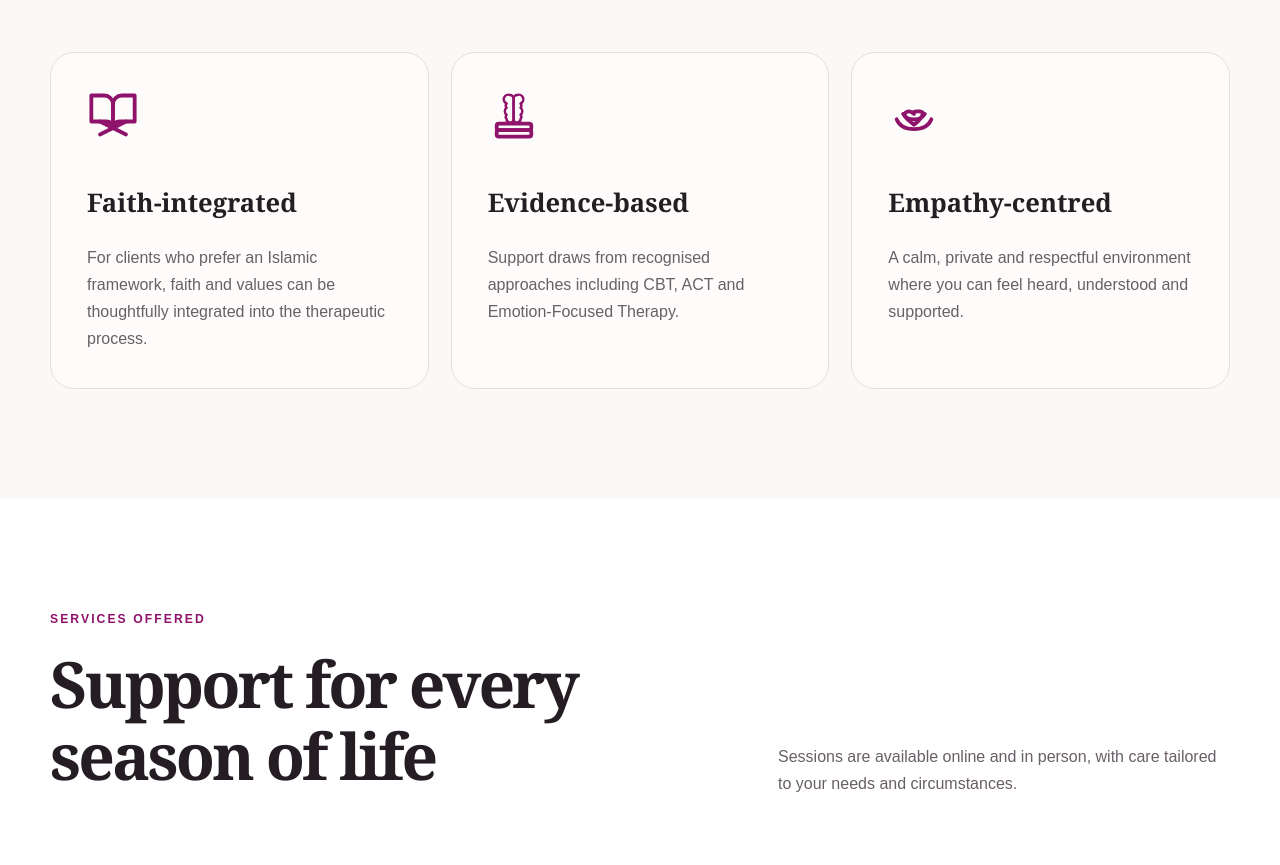
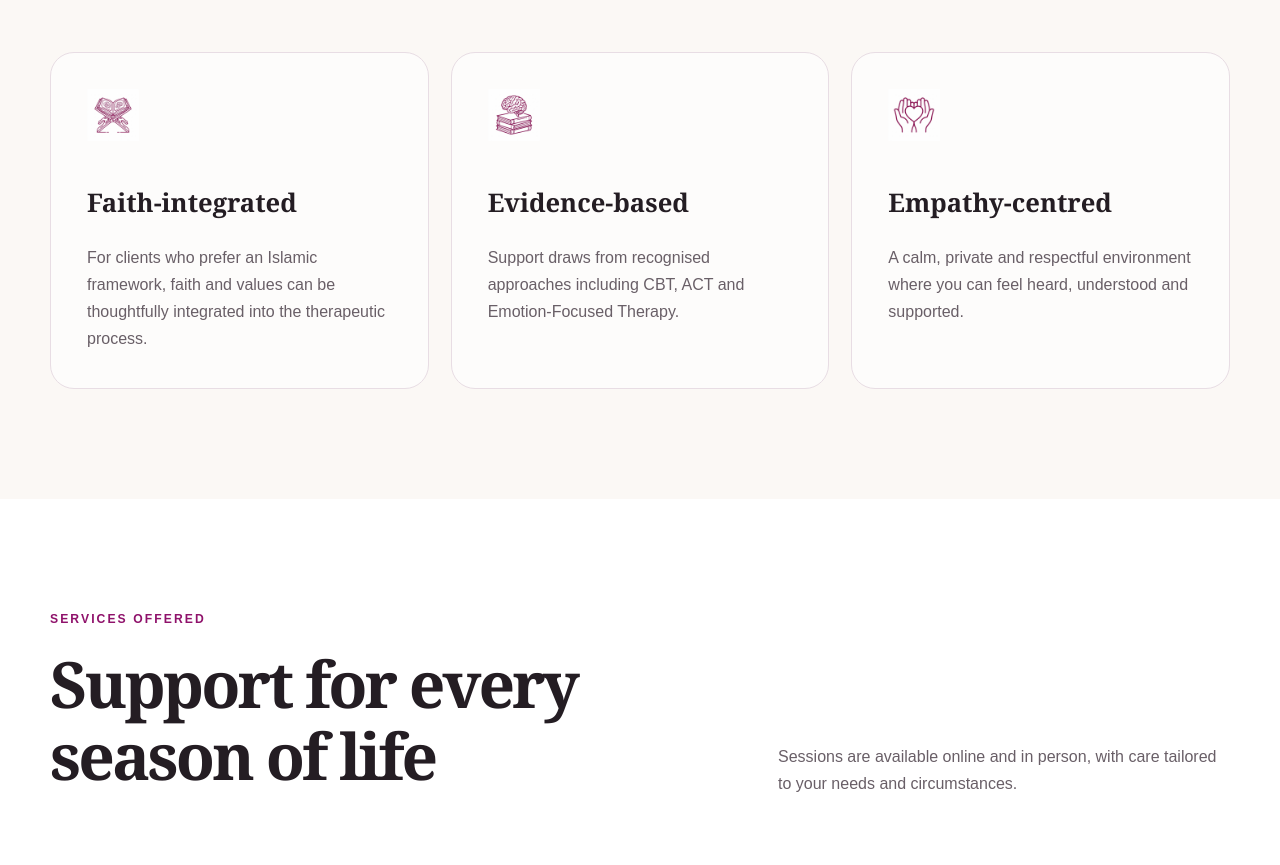
Before and after one commit to safwanibnibrahim/qalbun-care-website, a plain HTML site: page index.html in a window 1280 px wide. Shown: the part 1358-2223 px from the top of the page. Drawn offline with Linux system fonts and the light colour scheme.

Commit message:
feat: replace values card inline SVGs with high-quality generated PNG icons

```diff
--- a/index.html
+++ b/index.html
@@ -96,37 +96,21 @@
         <div class="card-grid three">
           <article class="value-card reveal">
             <span class="icon" aria-hidden="true">
-              <svg viewBox="0 0 24 24" fill="none" stroke="currentColor" stroke-width="1.75" stroke-linecap="round" stroke-linejoin="round">
-                <path d="M2 3h6a4 4 0 0 1 4 4v11a3 3 0 0 0-3-3H2z" />
-                <path d="M22 3h-6a4 4 0 0 0-4 4v11a3 3 0 0 1 3-3h7z" />
-                <path d="M6 21l12-6" />
-                <path d="M18 21L6 15" />
-              </svg>
+              <img src="assets/value-faith.png" alt="" width="52" height="52">
             </span>
             <h3>Faith-integrated</h3>
             <p>For clients who prefer an Islamic framework, faith and values can be thoughtfully integrated into the therapeutic process.</p>
           </article>
           <article class="value-card reveal">
             <span class="icon" aria-hidden="true">
-              <svg viewBox="0 0 24 24" fill="none" stroke="currentColor" stroke-width="1.75" stroke-linecap="round" stroke-linejoin="round">
-                <g transform="translate(4, 1.5) scale(0.65)">
-                  <path d="M9.5 2A2.5 2.5 0 0 1 12 4.5v15a2.5 2.5 0 0 1-4.96-.44 2.5 2.5 0 0 1 0-3.12 3 3 0 0 1 0-4.88 2.5 2.5 0 0 1 0-3.12A2.5 2.5 0 0 1 9.5 2Z" />
-                  <path d="M14.5 2A2.5 2.5 0 0 0 12 4.5v15a2.5 2.5 0 0 0 4.96-.44 2.5 2.5 0 0 0 0-3.12 3 3 0 0 0 0-4.88 2.5 2.5 0 0 0 0-3.12A2.5 2.5 0 0 0 14.5 2Z" />
-                </g>
-                <path d="M5 16h14a1 1 0 0 1 1 1v1a1 1 0 0 1-1 1H5a1 1 0 0 1-1-1v-1a1 1 0 0 1 1-1z" />
-                <path d="M5 19h14a1 1 0 0 1 1 1v1a1 1 0 0 1-1 1H5a1 1 0 0 1-1-1v-1a1 1 0 0 1 1-1z" />
-              </svg>
+              <img src="assets/value-evidence.png" alt="" width="52" height="52">
             </span>
             <h3>Evidence-based</h3>
             <p>Support draws from recognised approaches including CBT, ACT and Emotion-Focused Therapy.</p>
           </article>
           <article class="value-card reveal">
             <span class="icon" aria-hidden="true">
-              <svg viewBox="0 0 24 24" fill="none" stroke="currentColor" stroke-width="1.75" stroke-linecap="round" stroke-linejoin="round">
-                <path d="M12 11.5c-1.5-1.5-3-1.5-4-.5s-.5 2 4 5.5c4.5-3.5 4-5 4-5.5s-2.5-1-4-.5z" />
-                <path d="M4 14c1 2.5 3.5 4.5 8 4.5s7-2 8-4.5" />
-                <path d="M7 11.5c1 1.5 2 2.5 5 2.5s4-1 5-2.5" />
-              </svg>
+              <img src="assets/value-empathy.png" alt="" width="52" height="52">
             </span>
             <h3>Empathy-centred</h3>
             <p>A calm, private and respectful environment where you can feel heard, understood and supported.</p>
--- a/styles.css
+++ b/styles.css
@@ -76,8 +76,8 @@ h3 { font-size: 1.6rem; }
 .card-grid.two { grid-template-columns: repeat(2, 1fr); }
 .value-card, .service-card { padding: 36px; border: 1px solid var(--line); border-radius: var(--radius); background: rgba(255,255,255,.62); transition: .25s; }
 .value-card:hover, .service-card:hover { transform: translateY(-5px); box-shadow: var(--shadow); }
-.value-card .icon { display: block; width: 52px; height: 52px; margin-bottom: 48px; color: var(--berry); background: transparent; }
-.value-card .icon svg { width: 100%; height: 100%; }
+.value-card .icon { display: block; width: 52px; height: 52px; margin-bottom: 48px; background: transparent; }
+.value-card .icon img { width: 100%; height: 100%; object-fit: contain; }
 .value-card p, .service-card p { margin-bottom: 0; color: var(--muted); }
 .services { background: white; }
 .service-card { min-height: 310px; display: flex; flex-direction: column; }
```
Also changed, not shown: assets/value-empathy.png (added), assets/value-evidence.png (added), assets/value-faith.png (added).
